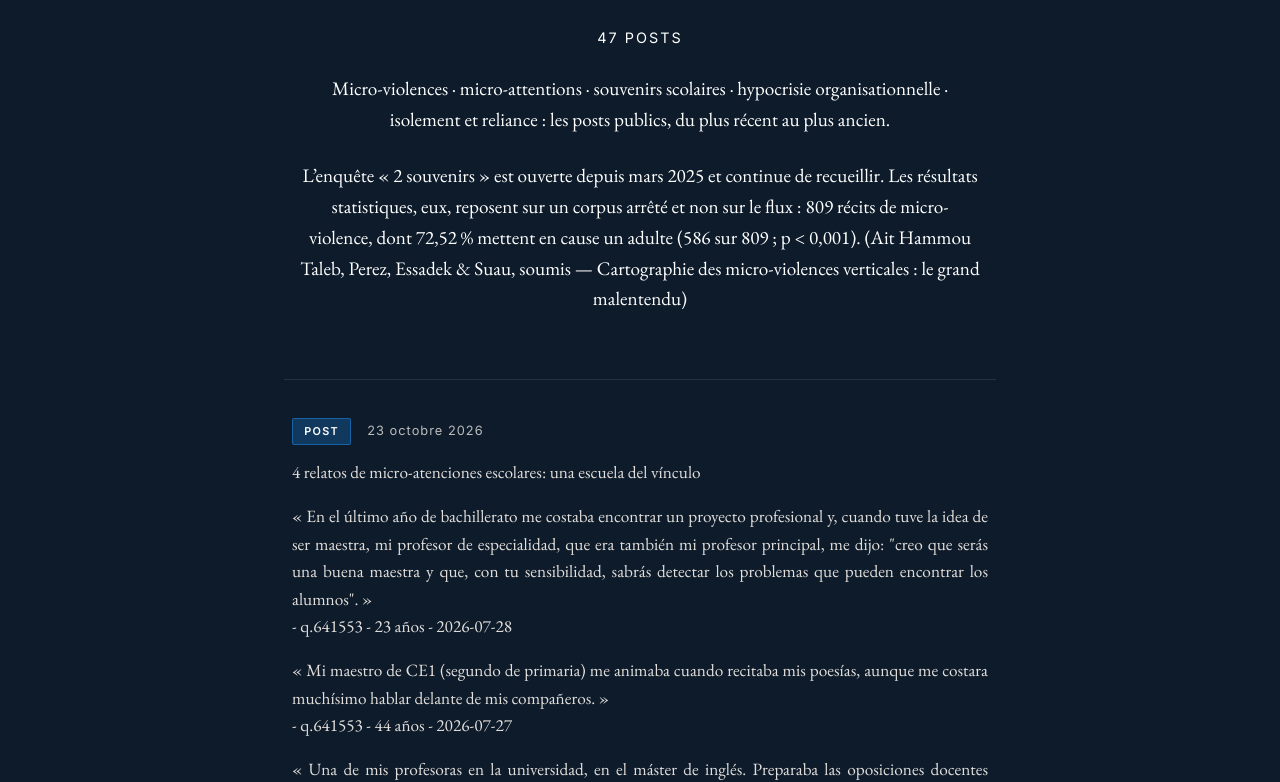
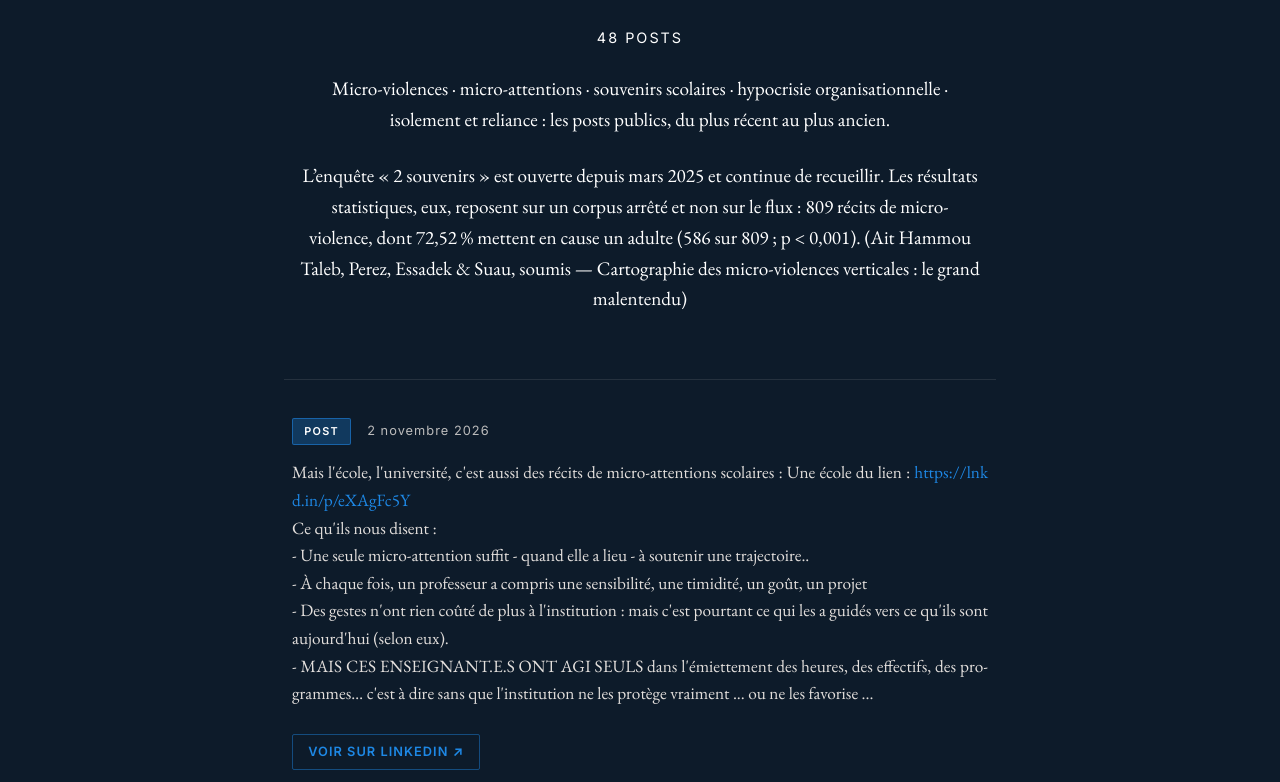
Before and after one commit to jmp1210/jmp1210.github.io, a plain HTML site: page posts-linkedin.html in a window 1280 px wide. Shown: the part 183-965 px from the top of the page. Drawn offline with nearby package versions, Linux system fonts and the light colour scheme.

Commit message:
Posts : ajout du post du 2 novembre 2026 (Une ecole du lien, ce qu'ils nous disent)

```diff
--- a/posts-linkedin.html
+++ b/posts-linkedin.html
@@ -113,12 +113,23 @@ footer { text-align: center; padding: 3.5rem 2rem 3rem; border-top: 1px solid rg
 
 <div class="fil-ouv">
   <h1>Les posts LinkedIn</h1>
-  <div class="sous">47 posts</div>
+  <div class="sous">48 posts</div>
   <p class="fil-accroche">Micro-violences &middot; micro-attentions &middot; souvenirs scolaires &middot; hypocrisie organisationnelle &middot; isolement et reliance : les posts publics, du plus r&eacute;cent au plus ancien.</p>
     <p class="fil-accroche">L’enquête « 2 souvenirs » est ouverte depuis mars 2025 et continue de recueillir. Les résultats statistiques, eux, reposent sur un corpus arrêté et non sur le flux : 809 récits de micro-violence, dont 72,52 % mettent en cause un adulte (586 sur 809 ; p &lt; 0,001). (Ait Hammou Taleb, Perez, Essadek &amp; Suau, soumis — Cartographie des micro-violences verticales : le grand malentendu)</p>
 </div>
 
 <main class="fil-liste">
+
+<article class="fil-carte" id="jmp-li-2026-11-02-ecole-du-lien">
+  <div class="fil-meta">
+    <span class="fil-badge b-post">Post</span>
+    <time datetime="2026-11-02">2 novembre 2026</time>
+  </div>
+  <div class="fil-texte">
+<p>Mais l'école, l'université, c'est aussi des récits de micro-attentions scolaires : Une école du lien : <a href="https://lnkd.in/p/eXAgFc5Y" target="_blank" rel="noopener">https://lnkd.in/p/eXAgFc5Y</a><br>Ce qu'ils nous disent :<br>- Une seule micro-attention suffit - quand elle a lieu - à soutenir une trajectoire..<br>- À chaque fois, un professeur a compris une sensibilité, une timidité, un goût, un projet<br>- Des gestes n'ont rien coûté de plus à l'institution : mais c'est pourtant ce qui les a guidés vers ce qu'ils sont aujourd'hui (selon eux).<br>- MAIS CES ENSEIGNANT.E.S ONT AGI SEULS dans l'émiettement des heures, des effectifs, des programmes… c'est à dire sans que l'institution ne les protège vraiment ... ou ne les favorise ...</p>
+  </div>
+<a class="fil-lien" href="https://www.linkedin.com/posts/jeanmichelperez_mais-l%C3%A9cole-luniversit%C3%A9-cest-aussi-ugcPost-7522771800271785985-uqxA/" target="_blank" rel="noopener">Voir sur LinkedIn&nbsp;&nearr;</a>
+</article>
 
 <article class="fil-carte" id="li-share-7519227717356126208">
   <div class="fil-meta">
```
